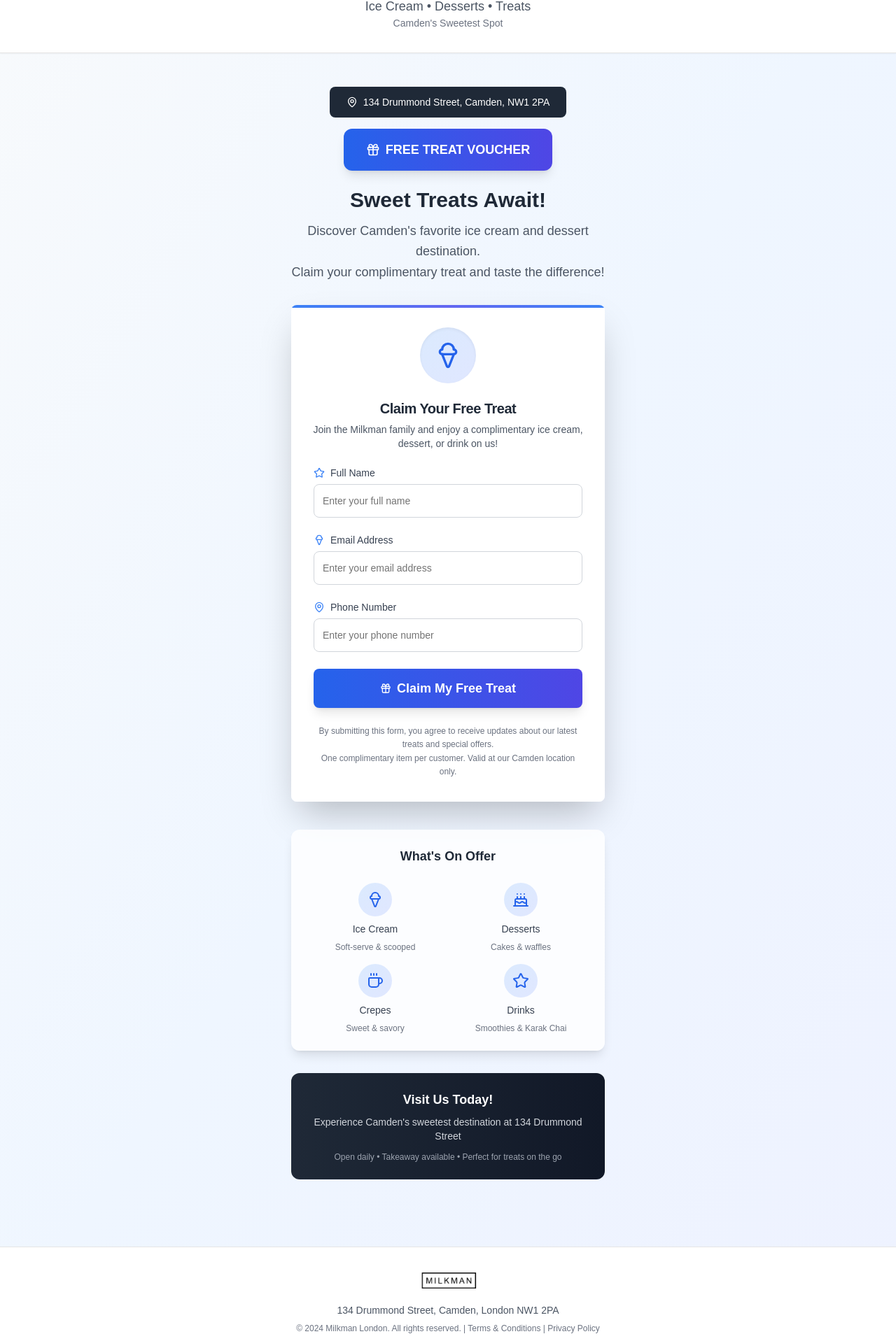
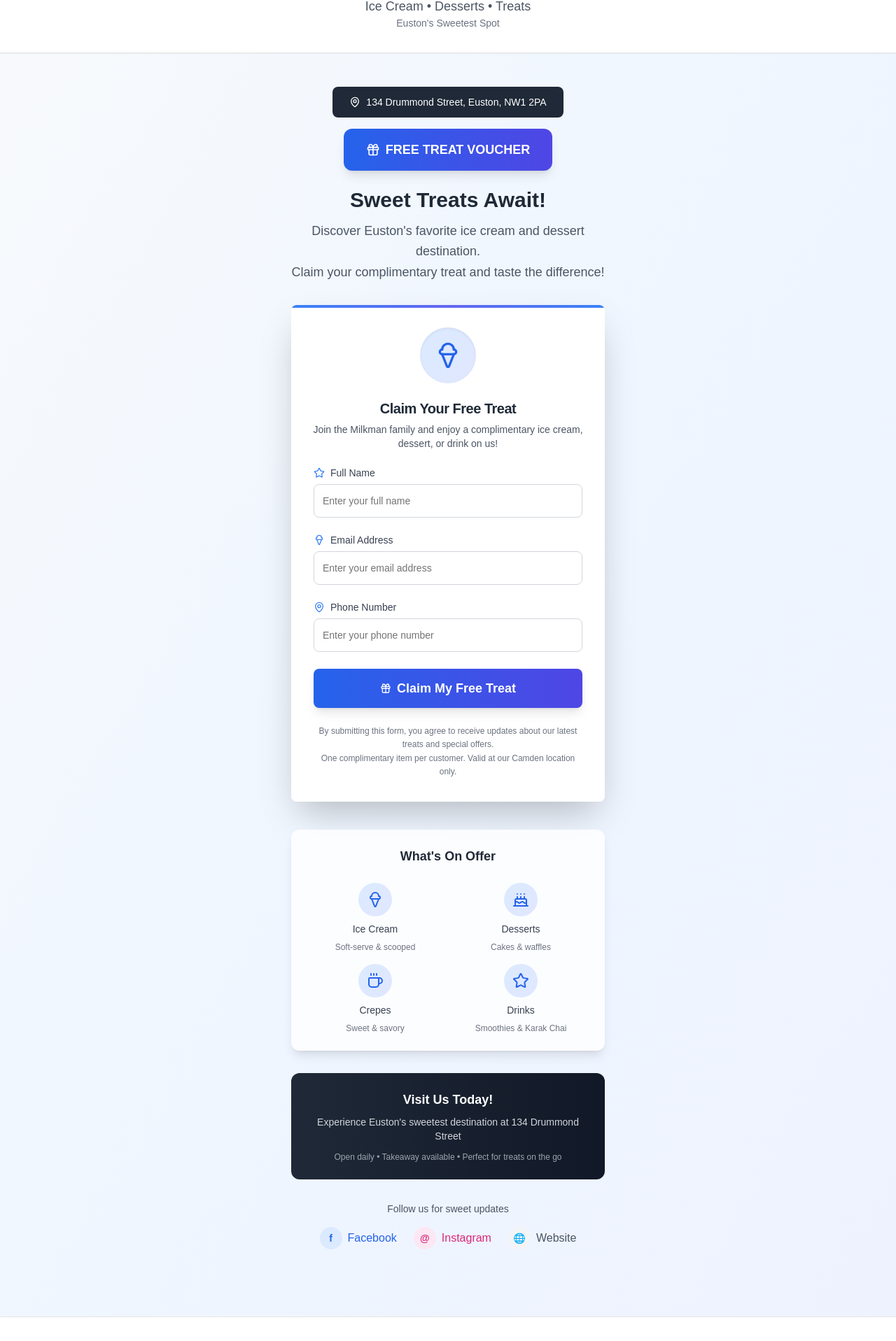
Before and after one commit to KajansAIbness/KajansCoffee, a Next.js app: page / in a window 1280 px wide. Shown: the part 117-2034 px from the top of the page at 70% size. Built offline with nearby package versions, Linux system fonts and the light colour scheme.

Commit message:
feat: update location to Euston and add social media links
#VERCEL_SKIP

Co-authored-by: null <214628764+KajansAIbness@users.noreply.github.com>

```diff
--- a/app/page.tsx
+++ b/app/page.tsx
@@ -28,7 +28,7 @@ export default function MilkmanRedemptionForm() {
             </div>
             <div className="text-center">
               <p className="text-lg text-gray-600 font-medium">Ice Cream • Desserts • Treats</p>
-              <p className="text-sm text-gray-500">Camden's Sweetest Spot</p>
+              <p className="text-sm text-gray-500">Euston's Sweetest Spot</p>
             </div>
           </div>
         </div>
@@ -41,7 +41,7 @@ export default function MilkmanRedemptionForm() {
           <div className="text-center mb-8">
             <div className="inline-flex items-center gap-2 bg-gray-800 text-white px-6 py-3 rounded-lg text-sm font-medium mb-4">
               <MapPin className="h-4 w-4" />
-              134 Drummond Street, Camden, NW1 2PA
+              134 Drummond Street, Euston, NW1 2PA
             </div>
             <div className="inline-flex items-center gap-2 bg-gradient-to-r from-blue-600 to-indigo-600 text-white px-8 py-4 rounded-xl text-lg font-semibold mb-6 shadow-lg">
               <Gift className="h-5 w-5" />
@@ -49,7 +49,7 @@ export default function MilkmanRedemptionForm() {
             </div>
             <h2 className="text-3xl font-bold text-gray-800 mb-3">Sweet Treats Await!</h2>
             <p className="text-gray-600 text-lg leading-relaxed">
-              Discover Camden's favorite ice cream and dessert destination.
+              Discover Euston's favorite ice cream and dessert destination.
               <br />
               Claim your complimentary treat and taste the difference!
             </p>
@@ -191,9 +191,49 @@ export default function MilkmanRedemptionForm() {
           <div className="mt-8 text-center bg-gradient-to-r from-gray-800 to-gray-900 text-white p-6 rounded-xl">
             <h3 className="text-lg font-semibold mb-2">Visit Us Today!</h3>
             <p className="text-sm text-gray-300 mb-3">
-              Experience Camden's sweetest destination at 134 Drummond Street
+              Experience Euston's sweetest destination at 134 Drummond Street
             </p>
             <p className="text-xs text-gray-400">Open daily • Takeaway available • Perfect for treats on the go</p>
+          </div>
+
+          {/* Social Links */}
+          <div className="mt-8 text-center">
+            <p className="text-sm text-gray-600 mb-4">Follow us for sweet updates</p>
+            <div className="flex justify-center gap-6">
+              <a
+                href="https://www.facebook.com/profile.php?id=100071274365934"
+                target="_blank"
+                rel="noopener noreferrer"
+                className="flex items-center gap-2 text-blue-600 hover:text-blue-700 transition-colors font-medium"
+              >
+                <div className="w-8 h-8 bg-blue-100 rounded-full flex items-center justify-center">
+                  <span className="text-sm font-bold">f</span>
+                </div>
+                Facebook
+              </a>
+              <a
+                href="https://www.instagram.com/milkmanlondon/"
+                target="_blank"
+                rel="noopener noreferrer"
+                className="flex items-center gap-2 text-pink-600 hover:text-pink-700 transition-colors font-medium"
+              >
+                <div className="w-8 h-8 bg-pink-100 rounded-full flex items-center justify-center">
+                  <span className="text-sm font-bold">@</span>
+                </div>
+                Instagram
+              </a>
+              <a
+                href="https://milkmanlondon.co.uk/"
+                target="_blank"
+                rel="noopener noreferrer"
+                className="flex items-center gap-2 text-gray-600 hover:text-gray-700 transition-colors font-medium"
+              >
+                <div className="w-8 h-8 bg-gray-100 rounded-full flex items-center justify-center">
+                  <span className="text-sm font-bold">🌐</span>
+                </div>
+                Website
+              </a>
+            </div>
           </div>
         </div>
       </div>
@@ -206,7 +246,7 @@ export default function MilkmanRedemptionForm() {
               <Image src="/images/milkman-logo.png" alt="Milkman Logo" fill className="object-contain" />
             </div>
           </div>
-          <p className="text-gray-600 text-sm mb-2">134 Drummond Street, Camden, London NW1 2PA</p>
+          <p className="text-gray-600 text-sm mb-2">134 Drummond Street, Euston, London NW1 2PA</p>
           <p className="text-gray-500 text-xs">
             © 2024 Milkman London. All rights reserved. | Terms & Conditions | Privacy Policy
           </p>
```
Also changed, not shown: 1 other file (tests, documents, lock files or other folders).
